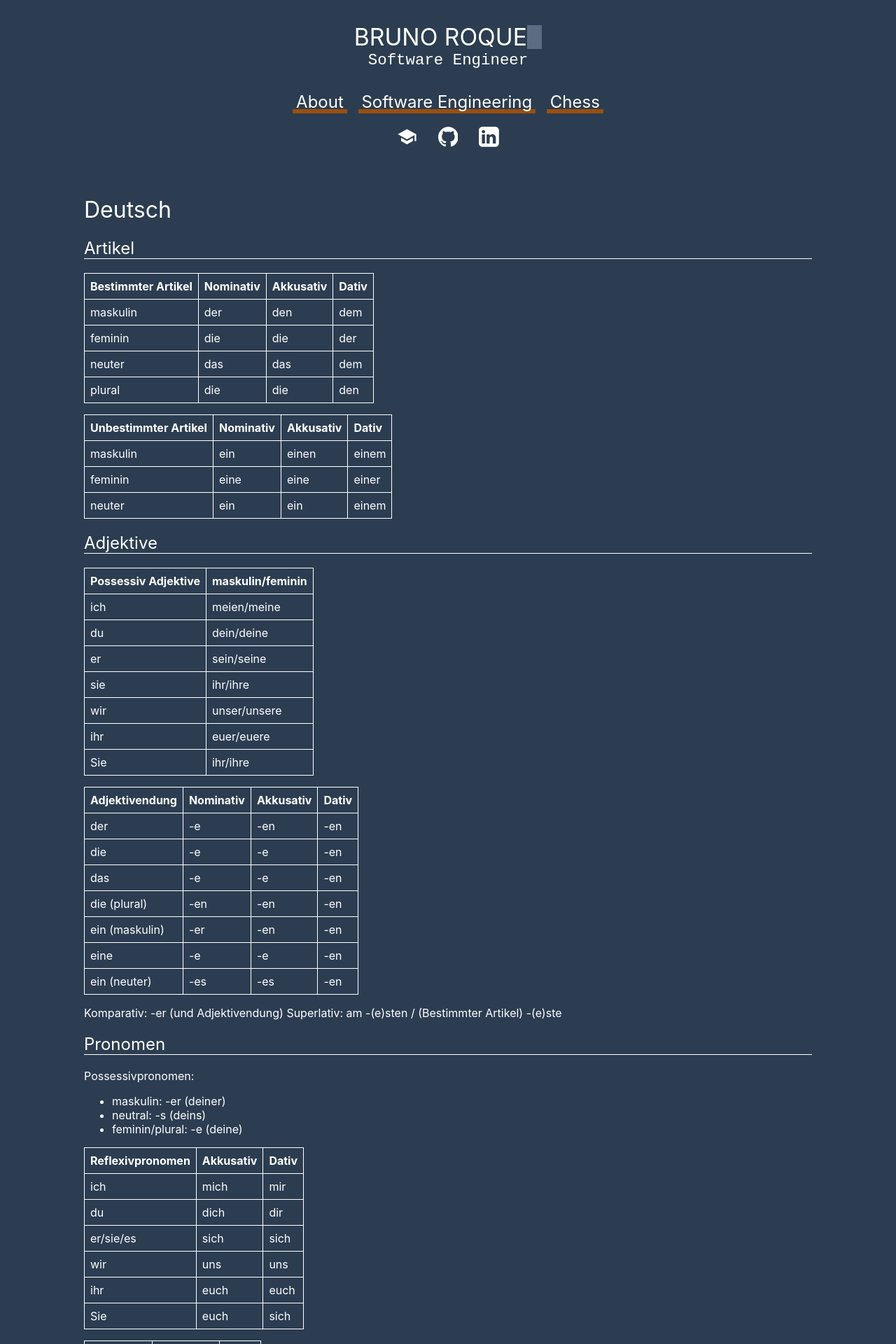
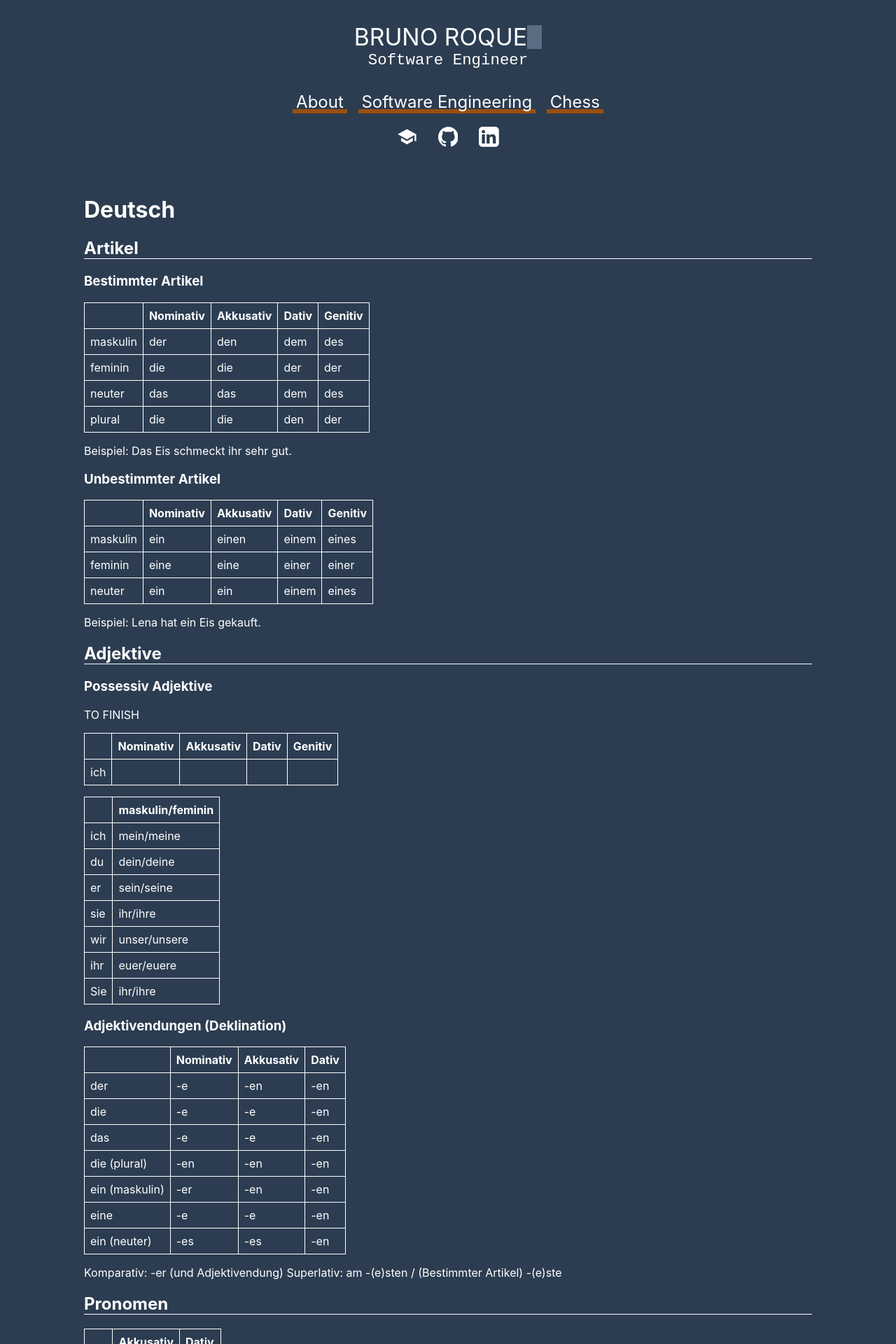
Before and after one commit to brunoroque06/brunoroque06.github.io, a Jekyll site: the page built from _pages/german.md, in a window 1280 px wide. Shown: the top 1920 px of the page at 70% size. Built offline with Jekyll 4.4.1, drawn with Linux system fonts in a browser that asks for light colours; our own code applies the rules of GitHub Pages for plain Markdown files; some of the changed text lies outside the part shown.

Commit message:
Add konjuntiv to the german page

```diff
--- a/_includes/style.scss
+++ b/_includes/style.scss
@@ -1,12 +1,13 @@
 $font-family-regular: -apple-system, BlinkMacSystemFont, "Segoe UI", "Roboto",
   "Oxygen", "Ubuntu", "Helvetica Neue", Arial, sans-serif;
+
 $font-family-mono: "SF Mono", ui-monospace, monospace;
 $font-color: white;
 
 $color-main: #2c3d51;
 $color-accent: #9b4f0f;
-//$color-accent: #7d5642;
-//$color-accent: #73605b;
+// $color-accent: #7d5642;
+// $color-accent: #73605b;
 $color-vim-char: #5c6c82;
 
 table {
@@ -36,10 +37,10 @@
   main a {
     color: $font-color;
     padding: 0.1rem 0.3rem;
-
     position: relative;
     overflow: hidden;
     text-decoration: none;
+
     &::after {
       content: "";
       background: $color-accent;
@@ -51,6 +52,7 @@
       z-index: -1;
       transition: 0.1s ease-in-out;
     }
+
     &.active:after,
     &:hover:after {
       height: 100%;
@@ -134,11 +136,6 @@
       margin: 1rem;
     }
 
-    h1,
-    h2 {
-      font-weight: 400;
-    }
-
     h2 {
       border-bottom: 0.1rem solid $font-color;
     }
@@ -150,6 +147,7 @@
     header {
       width: 95%;
     }
+
     main {
       width: 90%;
     }
@@ -160,6 +158,7 @@
   body {
     header .pages {
       flex-direction: column;
+
       .page {
         margin: 0.5rem 0;
       }
--- a/_pages/german.md
+++ b/_pages/german.md
@@ -7,32 +7,50 @@
 
 ## Artikel
 
-| Bestimmter Artikel | Nominativ | Akkusativ | Dativ |
-| ------------------ | --------- | --------- | ----- |
-| maskulin           | der       | den       | dem   |
-| feminin            | die       | die       | der   |
-| neuter             | das       | das       | dem   |
-| plural             | die       | die       | den   |
+### Bestimmter Artikel
 
-| Unbestimmter Artikel | Nominativ | Akkusativ | Dativ |
-| -------------------- | --------- | --------- | ----- |
-| maskulin             | ein       | einen     | einem |
-| feminin              | eine      | eine      | einer |
-| neuter               | ein       | ein       | einem |
+|          | Nominativ | Akkusativ | Dativ | Genitiv |
+| -------- | --------- | --------- | ----- | ------- |
+| maskulin | der       | den       | dem   | des     |
+| feminin  | die       | die       | der   | der     |
+| neuter   | das       | das       | dem   | des     |
+| plural   | die       | die       | den   | der     |
+
+Beispiel: Das Eis schmeckt ihr sehr gut.
+
+### Unbestimmter Artikel
+
+|          | Nominativ | Akkusativ | Dativ | Genitiv |
+| -------- | --------- | --------- | ----- | ------- |
+| maskulin | ein       | einen     | einem | eines   |
+| feminin  | eine      | eine      | einer | einer   |
+| neuter   | ein       | ein       | einem | eines   |
+
+Beispiel: Lena hat ein Eis gekauft.
 
 ## Adjektive
 
-| Possessiv Adjektive | maskulin/feminin |
-| ------------------- | ---------------- |
-| ich                 | meien/meine      |
-| du                  | dein/deine       |
-| er                  | sein/seine       |
-| sie                 | ihr/ihre         |
-| wir                 | unser/unsere     |
-| ihr                 | euer/euere       |
-| Sie                 | ihr/ihre         |
+### Possessiv Adjektive
 
-| Adjektivendung | Nominativ | Akkusativ | Dativ |
+TO FINISH
+
+|     | Nominativ | Akkusativ | Dativ | Genitiv |
+| --- | --------- | --------- | ----- | ------- |
+| ich |
+
+|     | maskulin/feminin |
+| --- | ---------------- |
+| ich | mein/meine       |
+| du  | dein/deine       |
+| er  | sein/seine       |
+| sie | ihr/ihre         |
+| wir | unser/unsere     |
+| ihr | euer/euere       |
+| Sie | ihr/ihre         |
+
+### Adjektivendungen (Deklination)
+
+|                | Nominativ | Akkusativ | Dativ |
 | -------------- | --------- | --------- | ----- |
 | der            | -e        | -en       | -en   |
 | die            | -e        | -e        | -en   |
@@ -47,11 +65,18 @@
 
 ## Pronomen
 
-Possessivpronomen:
+|     | Akkusativ | Dativ |
+| --- | --------- | ----- |
+| ich | mich      | mir   |
+| du  | dich      | dir   |
+| er  | ihn       | ihm   |
+| sie | sie       | ihr   |
+| es  | es        | ihm   |
+| wir | uns       | uns   |
+| ihr | euch      | euch  |
+| Sie | Sie       | Ihnen |
 
-- maskulin: -er (deiner)
-- neutral: -s (deins)
-- feminin/plural: -e (deine)
+## Reflexivpronomen
 
 | Reflexivpronomen | Akkusativ | Dativ |
 | ---------------- | --------- | ----- |
@@ -62,16 +87,13 @@
 | ihr              | euch      | euch  |
 | Sie              | euch      | sich  |
 
-| Pronomen | Akkusativ | Dativ |
-| -------- | --------- | ----- |
-| ich      | mich      | mir   |
-| du       | dich      | dir   |
-| er       | ihn       | ihm   |
-| sie      | sie       | ihr   |
-| es       | es        | ihm   |
-| wir      | uns       | uns   |
-| ihr      | euch      | euch  |
-| Sie      | Sie       | Ihnen |
+## Possessivpronomen
+
+- maskulin: -er (deiner)
+- neutral: -s (deins)
+- feminin/plural: -e (deine)
+
+## Relativpronomen
 
 | Relativpronomen | Nominativ | Akkusativ | Dativ |
 | --------------- | --------- | --------- | ----- |
@@ -82,14 +104,27 @@
 
 ## Verben
 
-| Regelmässig Verb | Endung |
-| ---------------- | ------ |
-| ich              | -e     |
-| du               | -st    |
-| er/sie/es        | -t     |
-| wir              | -en    |
-| ihr              | -t     |
-| Sie              | -en    |
+### Indikativ
+
+|           | Endung |
+| --------- | ------ |
+| ich       | -e     |
+| du        | -st    |
+| er/sie/es | -t     |
+| wir       | -en    |
+| ihr       | -t     |
+| Sie       | -en    |
+
+### Modal Verben
+
+- können (to be able to)
+- dürfen (to be allowed)
+- müssen (must, to have to)
+- mögen (would like)
+- wollen (to want)
+- sollen (should, to be supposed to)
+
+### Imperativ
 
 | Imperativ |                          |
 | --------- | ------------------------ |
@@ -97,27 +132,33 @@
 | ihr       | regelmässig ihr: "geht"  |
 | Sie       | regelmässig sie: "gehen" |
 
-| Modal Verben                       |
-| ---------------------------------- |
-| können (to be able to)             |
-| dürfen (to be allowed)             |
-| müssen (must, to have to)          |
-| mögen (would like)                 |
-| wollen (to want)                   |
-| sollen (should, to be supposed to) |
-
-Perfect:
+### Perfect
 
 - haben/sein + verb (Partizip II)
 
-| Präteritum | Regelmässig | Unregelmässig/Modal |
-| ---------- | ----------- | ------------------- |
-| ich        | -te         | -                   |
-| du         | -test       | -st                 |
-| er/sie/es  | -te         | -                   |
-| wir        | -ten        | -en                 |
-| ihr        | -tet        | -t                  |
-| Sie        | -ten        | -en                 |
+### Präteritum
+
+|           | Regelmässig | Unregelmässig/Modal |
+| --------- | ----------- | ------------------- |
+| ich       | -te         | -                   |
+| du        | -test       | -st                 |
+| er/sie/es | -te         | -                   |
+| wir       | -ten        | -en                 |
+| ihr       | -tet        | -t                  |
+| Sie       | -ten        | -en                 |
+
+### Konjunktiv I (reported or indirect speech):
+
+|           | Endung Konjunktiv I | Beispiel "haben" |
+| --------- | ------------------- | ---------------- |
+| ich       | -e                  | habe             |
+| du        | -est                | habest           |
+| er/sie/es | -e                  | habe             |
+| wir       | -en                 | haben            |
+| ihr       | -et                 | habet            |
+| sie/Sie   | -en                 | haben            |
+
+Beispiel: Du erklärst, er habe verschlafen und sei deshalb zu spät.
 
 ## Prepositions
 
```
Also changed, not shown: Gemfile.lock.
